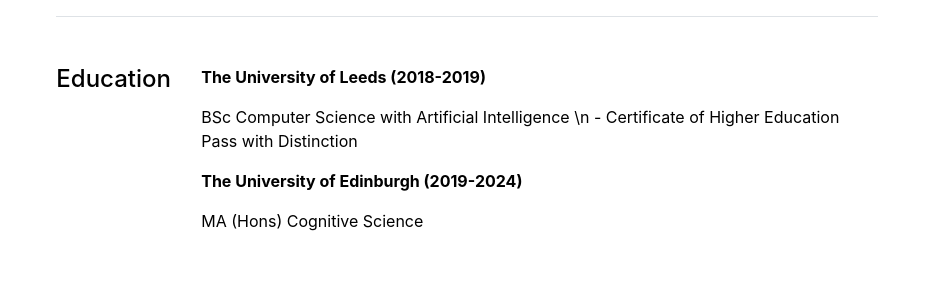
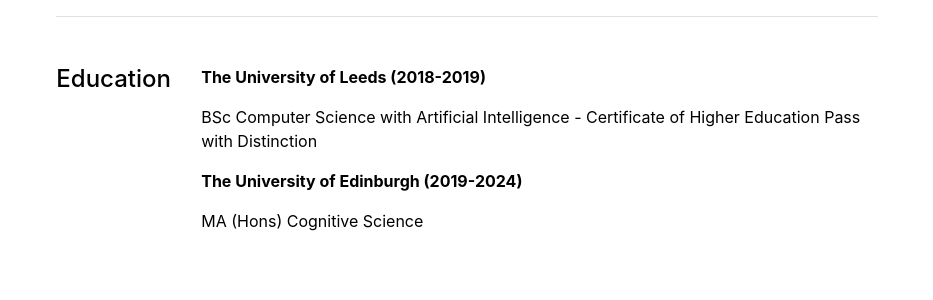
Before and after one commit to chotong/chotong.github.io, a Jekyll site: the page built from docs/cv.md, in a window 1280 px wide. Shown: the part 207-507 px from the top of the page, without its empty margins (173-1106 px from the left). Built offline with Jekyll 4.4.1, drawn with Linux system fonts in a browser that asks for light colours.

```diff
--- a/docs/_data/cv/education.yml
+++ b/docs/_data/cv/education.yml
@@ -1,4 +1,5 @@
 - title: 'The University of Leeds (2018-2019)'
-  description: 'BSc Computer Science with Artificial Intelligence \n - Certificate of Higher Education Pass with Distinction'
+  description: 'BSc Computer Science with Artificial Intelligence
+                - Certificate of Higher Education Pass with Distinction'
 - title: 'The University of Edinburgh (2019-2024)'
   description: 'MA (Hons) Cognitive Science'
```
